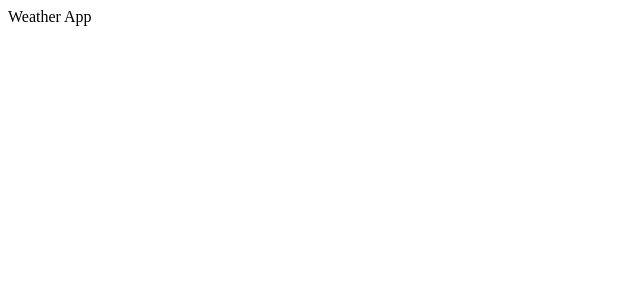
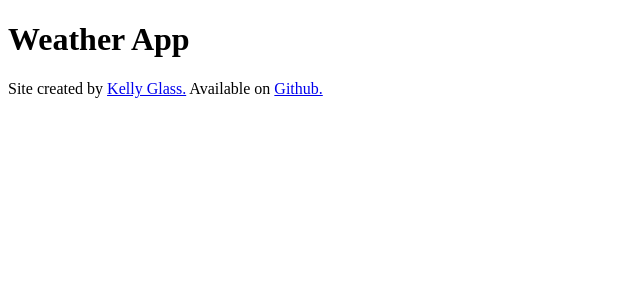
Before and after one commit to kellyglass10/react-weather-app, a React (Create React App) app: page / in a window 1280 px wide. Shown: the top 300 px of the page, without its empty margins (0-640 px from the left). Built offline with nearby package versions, Linux system fonts and the light colour scheme.

Commit message:
added-footer-links
added github and linkedin link

```diff
--- a/src/App.js
+++ b/src/App.js
@@ -1,5 +1,27 @@
 import "./App.css";
 
 export default function App() {
-  return <div className="App">Weather App</div>;
+  return (
+    <div className="App">
+      <h1>Weather App</h1>
+      <footer>
+        Site created by{" "}
+        <a
+          href="https://www.linkedin.com/in/kelly-glass-9b86a7284/"
+          target="_blank"
+          rel="noreferrer"
+        >
+          Kelly Glass.
+        </a>{" "}
+        Available on{" "}
+        <a
+          href="https://github.com/kellyglass10/react-weather-app"
+          target="_blank"
+          rel="noreferrer"
+        >
+          Github.
+        </a>
+      </footer>
+    </div>
+  );
 }
```
